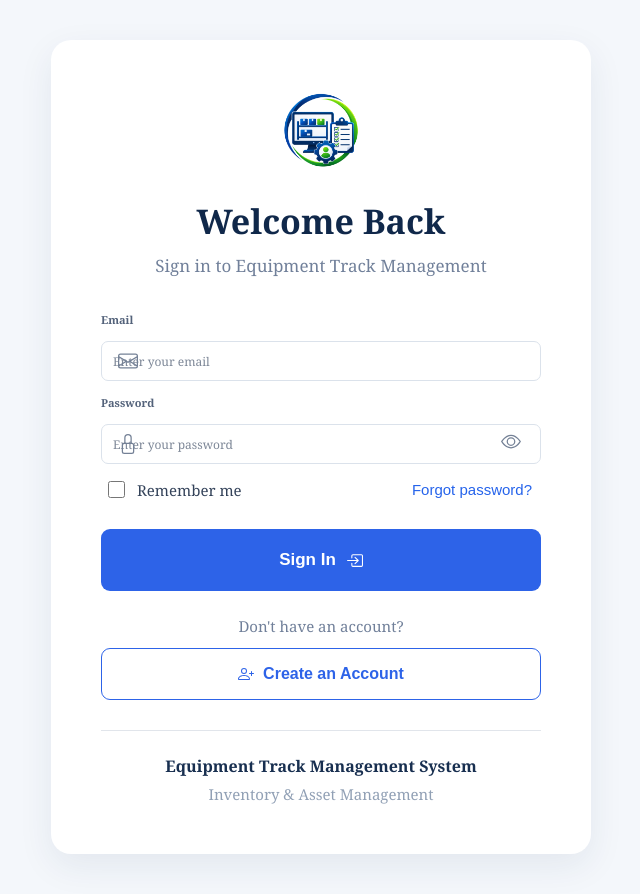
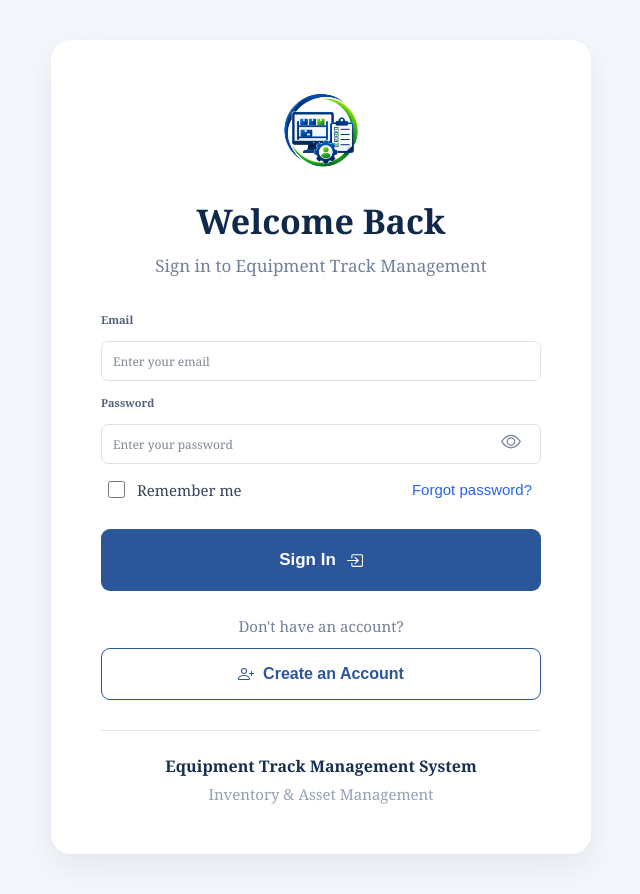
Before and after one commit to husnahassani01-code/0ffice-equipment-management-system, a React (Vite) app: page /dashboard in a window 1280 px wide. Shown: the whole page, without its empty margins (319-959 px from the left). Built offline with nearby package versions, Linux system fonts and the light colour scheme.

Commit message:
origin main

```diff
--- a/src/components/sidebar.css
+++ b/src/components/sidebar.css
@@ -29,6 +29,7 @@
 }
 .logo{
   display: flex;
+  padding-top: 20px;
 }
 li{
   list-style: none;
--- a/src/pages/assets.jsx
+++ b/src/pages/assets.jsx
@@ -156,7 +156,6 @@ function Assets() {
   const [selectedAsset, setSelectedAsset] = useState(null);
   const [form, setForm] = useState(emptyForm);
   const [currentPage, setCurrentPage] = useState(1);
-
   const itemsPerPage = 6;
 
   const filteredAssets = useMemo(() => {
--- a/src/pages/dashboard.css
+++ b/src/pages/dashboard.css
@@ -21,10 +21,6 @@
   max-width: 1600px;
   margin: 0 auto;
 }
-
-/* =========================
-   HEADER
-========================= */
 
 .dashboard-header {
   display: flex;
@@ -71,9 +67,6 @@
   cursor: pointer;
 }
 
-/* =========================
-   STATISTICS
-========================= */
 
 .stats-grid {
   display: grid;
@@ -170,9 +163,6 @@
   color: #9aa2b1;
 }
 
-/* =========================
-   CARDS
-========================= */
 
 .dashboard-card {
   background: #fff;
@@ -205,9 +195,6 @@
   color: #8992a2;
 }
 
-/* =========================
-   MAIN GRID
-========================= */
 
 .dashboard-main-grid {
   display: grid;
@@ -216,9 +203,6 @@
   margin-bottom: 20px;
 }
 
-/* =========================
-   OVERVIEW
-========================= */
 
 .overview-content {
   display: flex;
@@ -246,15 +230,6 @@
   display: flex;
   justify-content: center;
   align-items: center;
-}
-
-.donut-chart::before {
-  content: "";
-  width: 105px;
-  height: 105px;
-  position: absolute;
-  border-radius: 50%;
-  background: #fff;
 }
 
 .donut-center {
--- a/src/pages/login.css
+++ b/src/pages/login.css
@@ -7,10 +7,6 @@ body {
   margin: 0;
   font-family: Georgia, "Times New Roman", serif;
 }
-
-/* ============================
-   LOGIN PAGE
-============================ */
 
 .login-page {
   min-height: 100vh;
@@ -23,10 +19,6 @@ body {
   padding: 40px 20px;
 }
 
-
-/* ============================
-   LOGIN CARD
-============================ */
 
 .login-card {
   width: 100%;
@@ -49,10 +41,6 @@ body {
 }
 
 
-/* ============================
-   LOGIN ICON
-============================ */
-
 .login-icon {
   width: 82px;
   height: 82px;
@@ -71,10 +59,6 @@ body {
   font-size: 38px;
 }
 
-
-/* ============================
-   HEADER
-============================ */
 
 .login-header {
   text-align: center;
@@ -99,10 +83,6 @@ body {
 }
 
 
-/* ============================
-   FORM
-============================ */
-
 .form-group {
   margin-bottom: 22px;
 }
@@ -119,10 +99,6 @@ body {
   font-weight: bold;
 }
 
-
-/* ============================
-   INPUT
-============================ */
 
 .input-wrapper {
   position: relative;
@@ -160,10 +136,6 @@ body {
 }
 
 
-/* ============================
-   INPUT ICON
-============================ */
-
 .input-icon {
   position: absolute;
 
@@ -181,10 +153,6 @@ body {
   z-index: 2;
 }
 
-
-/* ============================
-   PASSWORD TOGGLE
-============================ */
 
 .password-toggle {
   position: absolute;
@@ -209,10 +177,6 @@ body {
   color: #2d63e8;
 }
 
-
-/* ============================
-   LOGIN OPTIONS
-============================ */
 
 .login-options {
   display: flex;
@@ -259,10 +223,6 @@ body {
 }
 
 
-/* ============================
-   SIGN IN BUTTON
-============================ */
-
 .sign-in-button {
   width: 100%;
   height: 62px;
@@ -271,7 +231,7 @@ body {
 
   border-radius: 9px;
 
-  background: #2d63e8;
+  background: #2B569A;
 
   color: white;
 
@@ -296,10 +256,6 @@ body {
 }
 
 
-/* ============================
-   REGISTER SECTION
-============================ */
-
 .register-section {
   text-align: center;
 
@@ -321,13 +277,13 @@ body {
   width: 100%;
   height: 52px;
 
-  border: 1px solid #2d63e8;
+  border: 1px solid #2B569A;
 
   border-radius: 9px;
 
   background: white;
 
-  color: #2d63e8;
+  color: #2B569A;
 
   display: flex;
 
@@ -349,10 +305,6 @@ body {
   background: #eef4ff;
 }
 
-
-/* ============================
-   FOOTER
-============================ */
 
 .login-footer {
   text-align: center;
@@ -383,10 +335,6 @@ body {
 }
 
 
-/* ==================================================
-   REGISTRATION MODAL
-================================================== */
-
 .modal-overlay {
   position: fixed;
 
@@ -410,10 +358,6 @@ body {
 }
 
 
-/* ============================
-   MODAL
-============================ */
-
 .register-modal {
   width: 100%;
 
@@ -432,10 +376,6 @@ body {
   animation: modalOpen 0.25s ease;
 }
 
-
-/* ============================
-   MODAL HEADER
-============================ */
 
 .modal-header {
   display: flex;
@@ -491,10 +431,6 @@ body {
 }
 
 
-/* ============================
-   CLOSE
-============================ */
-
 .close-button {
   width: 38px;
   height: 38px;
@@ -524,18 +460,10 @@ body {
 }
 
 
-/* ============================
-   REGISTER FORM
-============================ */
-
 .register-form {
   padding: 28px 30px 30px;
 }
 
-
-/* ============================
-   SELECT
-============================ */
 
 .input-wrapper select {
   appearance: none;
@@ -543,10 +471,6 @@ body {
   cursor: pointer;
 }
 
-
-/* ============================
-   TERMS
-============================ */
 
 .terms {
   display: flex;
@@ -589,10 +513,6 @@ body {
   text-decoration: underline;
 }
 
-
-/* ============================
-   MODAL ACTIONS
-============================ */
 
 .modal-actions {
   display: flex;
@@ -661,10 +581,6 @@ body {
 }
 
 
-/* ============================
-   MODAL ANIMATION
-============================ */
-
 @keyframes modalOpen {
 
   from {
@@ -681,10 +597,7 @@ body {
 
 }
 
-
-/* ==================================================
-   MOBILE
-================================================== */
+/* Mobile */
 
 @media (max-width: 600px) {
 
--- a/src/pages/login.jsx
+++ b/src/pages/login.jsx
@@ -196,7 +196,6 @@ const handleLogin =async (e) => {
             <label>Email</label>
 
             <div className="input-wrapper">
-              <BsEnvelope className="input-icon" />
 
               <input
                 type="email"
@@ -212,7 +211,6 @@ const handleLogin =async (e) => {
             <label>Password</label>
 
             <div className="input-wrapper">
-              <BsLock className="input-icon" />
 
               <input
                 type={showPassword ? "text" : "password"}
@@ -267,7 +265,7 @@ const handleLogin =async (e) => {
         </form>
 
 
-        {/* ================= REGISTER BUTTON ================= */}
+        {/* REGISTER BUTTON  */}
 
         <div className="register-section">
 
@@ -304,9 +302,7 @@ const handleLogin =async (e) => {
       </div>
 
 
-      {/* =================================================
-          REGISTRATION POPUP
-      ================================================= */}
+      {/* REGISTRATION POPUP */}
 
       {showRegister && (
         <div
--- a/src/pages/report.jsx
+++ b/src/pages/report.jsx
@@ -478,7 +478,6 @@ const Report = () => {
               and asset movements.
             </p>
           </div>
-You can use axios in your project in a few different ways. The most common way is to install it from npm and include it in your project. But we also support jsDelivr, unpkg, and more.
         </div>
 
         <div className="report-header-actions">
--- a/src/pages/transfer.jsx
+++ b/src/pages/transfer.jsx
@@ -187,7 +187,6 @@ function Transfer() {
   const [selectedTransfer, setSelectedTransfer] = useState(null);
   const [openMenu, setOpenMenu] = useState(null);
   const [currentPage, setCurrentPage] = useState(1);
-
   const [form, setForm] = useState({
     assetTag: "",
     fromEmployee: "",
```
